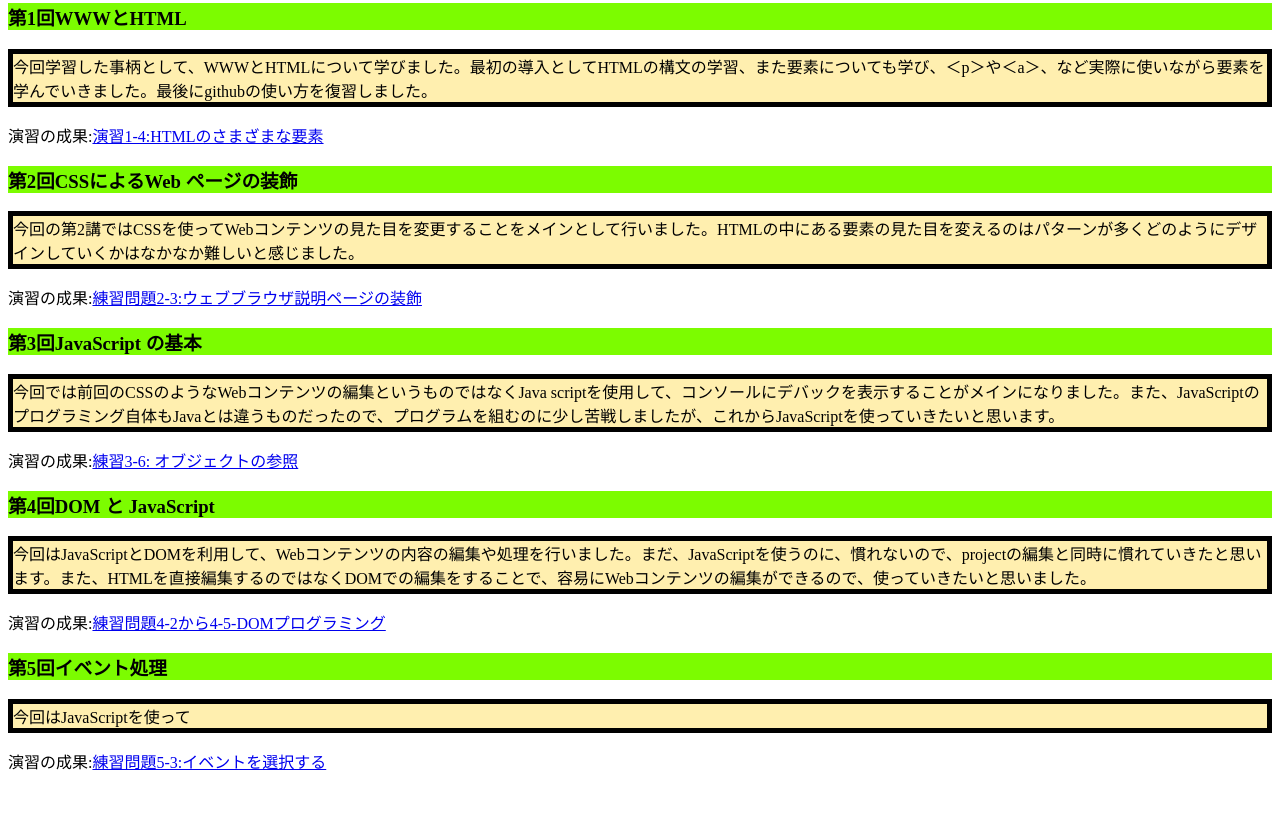
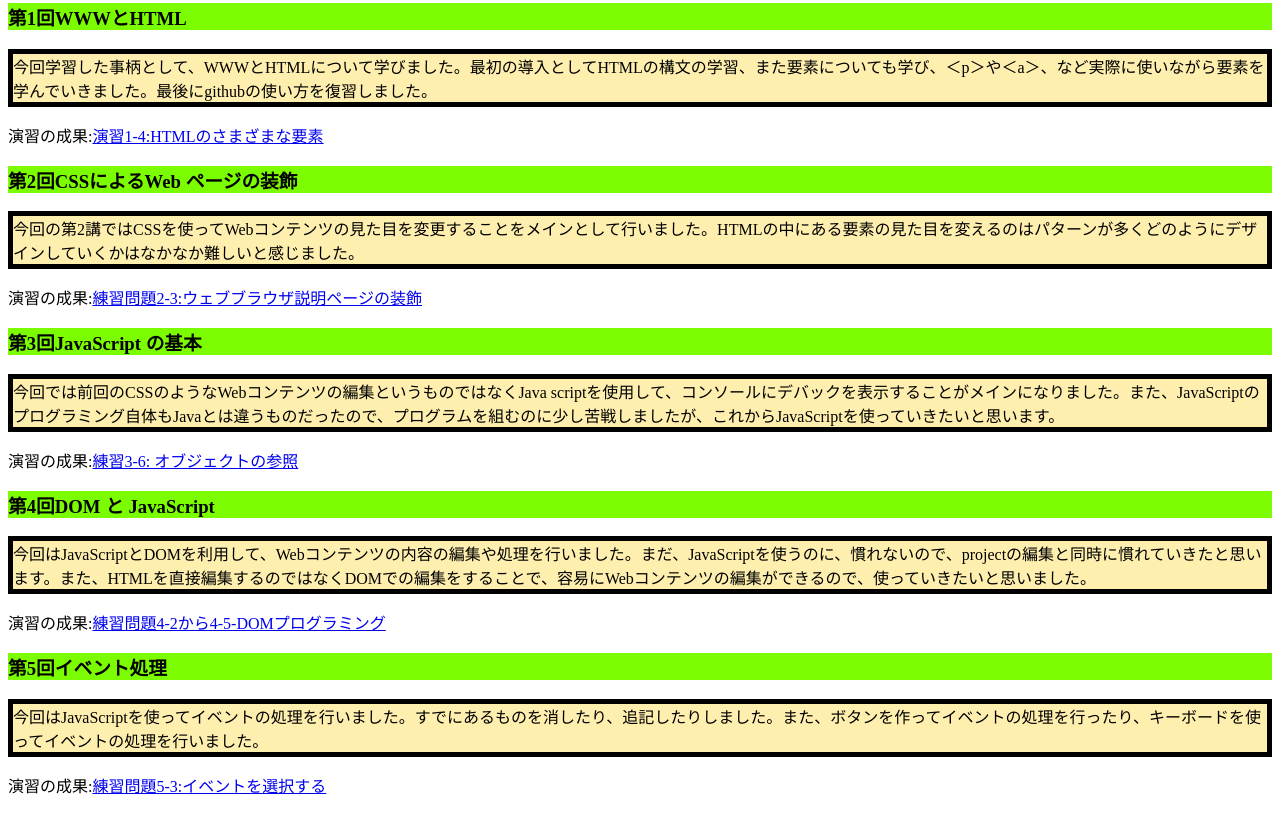
Before and after one commit to G384922023/medialabo, a plain HTML site: page index.html in a window 1280 px wide. Shown: the part 519-1332 px from the top of the page. Before the commit the page ends 1308 px from the top, so only its background shows below. Drawn offline with Linux system fonts and the light colour scheme.

Commit message:
index.htmlの活動記録として編集

```diff
--- a/index.html
+++ b/index.html
@@ -29,7 +29,7 @@
       <p class="pra4">今回はJavaScriptとDOMを利用して、Webコンテンツの内容の編集や処理を行いました。まだ、JavaScriptを使うのに、慣れないので、projectの編集と同時に慣れていきたと思います。また、HTMLを直接編集するのではなくDOMでの編集をすることで、容易にWebコンテンツの編集ができるので、使っていきたいと思いました。</p>
       <p>演習の成果:<a href="practice-dom/dom-exercise.html" target="_blank">練習問題4-2から4-5-DOMプログラミング</a></p>
       <h3>第5回イベント処理</h3>
-      <p class="pra5">今回はJavaScriptを使って</p>
+      <p class="pra5">今回はJavaScriptを使ってイベントの処理を行いました。すでにあるものを消したり、追記したりしました。また、ボタンを作ってイベントの処理を行ったり、キーボードを使ってイベントの処理を行いました。</p>
       <p>演習の成果:<a href="practice-event/event-list.html" target="_blank">練習問題5-3:イベントを選択する</a></p>
     </div>
   </body>
```
